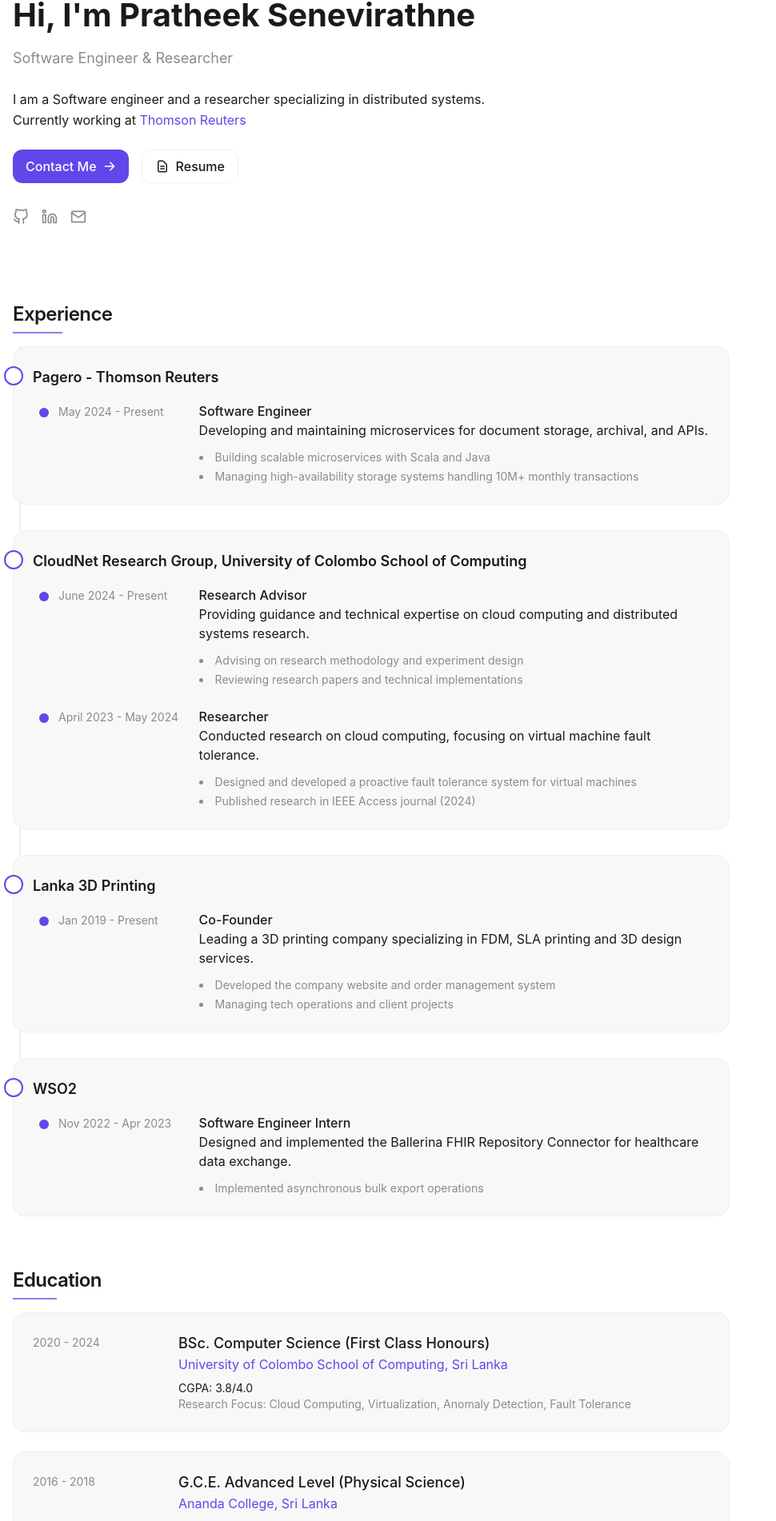
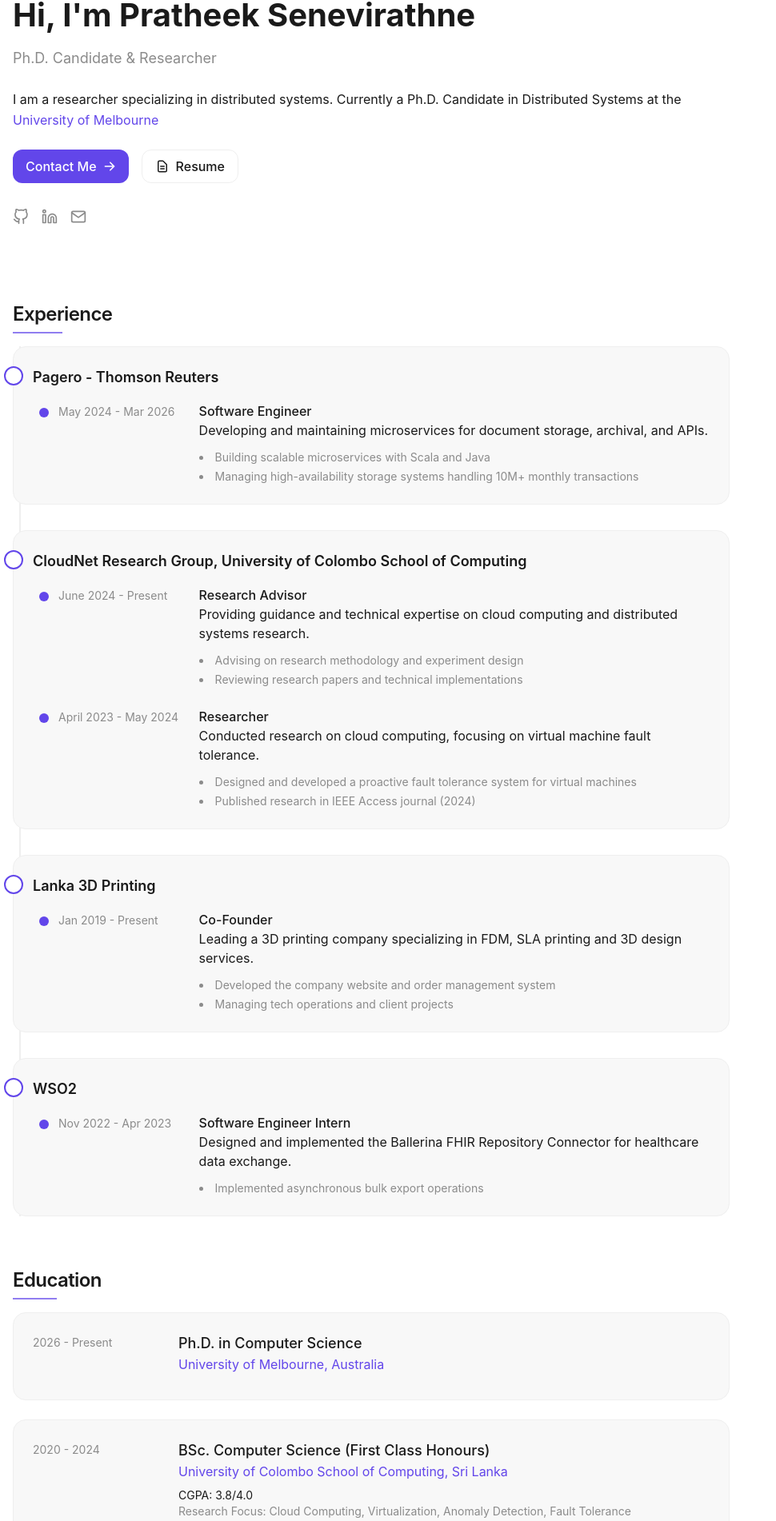
Before and after one commit to lilRaptor99/site, a Next.js app: page / in a window 1280 px wide. Shown: the part 450-2352 px from the top of the page at 80% size, without its empty margins (0-970 px from the left). Built offline with nearby package versions, Linux system fonts and the light colour scheme; some icons are missing.

Commit message:
Update details

```diff
--- a/pages/index.tsx
+++ b/pages/index.tsx
@@ -69,7 +69,7 @@
                 animate={{ opacity: 1, y: 0 }}
                 transition={{ duration: 0.5, delay: 0.3 }}
               >
-                Software Engineer & Researcher
+                Ph.D. Candidate & Researcher
               </motion.p>
 
               <motion.p
@@ -78,15 +78,15 @@
                 animate={{ opacity: 1, y: 0 }}
                 transition={{ duration: 0.5, delay: 0.4 }}
               >
-                I am a Software engineer and a researcher specializing in distributed systems.{' '}
-                <br /> Currently working at{' '}
+                I am a researcher specializing in distributed systems. Currently a Ph.D. Candidate
+                in Distributed Systems at the{' '}
                 <a
-                  href='https://www.thomsonreuters.com/en'
+                  href='https://www.unimelb.edu.au'
                   target='_blank'
                   rel='noreferrer'
                   className='link'
                 >
-                  Thomson Reuters
+                  University of Melbourne
                 </a>
               </motion.p>
 
@@ -167,7 +167,7 @@
                 <div className='flex flex-col md:flex-row md:items-start gap-4 relative'>
                   <div className='absolute -left-6 top-2 h-3 w-3 rounded-full bg-accent z-10 hidden md:block'></div>
                   <div className='md:w-1/5'>
-                    <span className='text-sm text-muted'>May 2024 - Present</span>
+                    <span className='text-sm text-muted'>May 2024 - Mar 2026</span>
                   </div>
                   <div className='md:w-4/5'>
                     <h4 className='font-medium'>Software Engineer</h4>
@@ -301,6 +301,18 @@
           <motion.div variants={itemVariants} className='card mb-6'>
             <div className='flex flex-col md:flex-row md:items-start gap-4'>
               <div className='md:w-1/5'>
+                <span className='text-sm text-muted'>2026 - Present</span>
+              </div>
+              <div className='md:w-4/5'>
+                <h3 className='font-medium text-lg'>Ph.D. in Computer Science</h3>
+                <p className='text-accent mb-2'>University of Melbourne, Australia</p>
+              </div>
+            </div>
+          </motion.div>
+
+          <motion.div variants={itemVariants} className='card mb-6'>
+            <div className='flex flex-col md:flex-row md:items-start gap-4'>
+              <div className='md:w-1/5'>
                 <span className='text-sm text-muted'>2020 - 2024</span>
               </div>
               <div className='md:w-4/5'>
```
